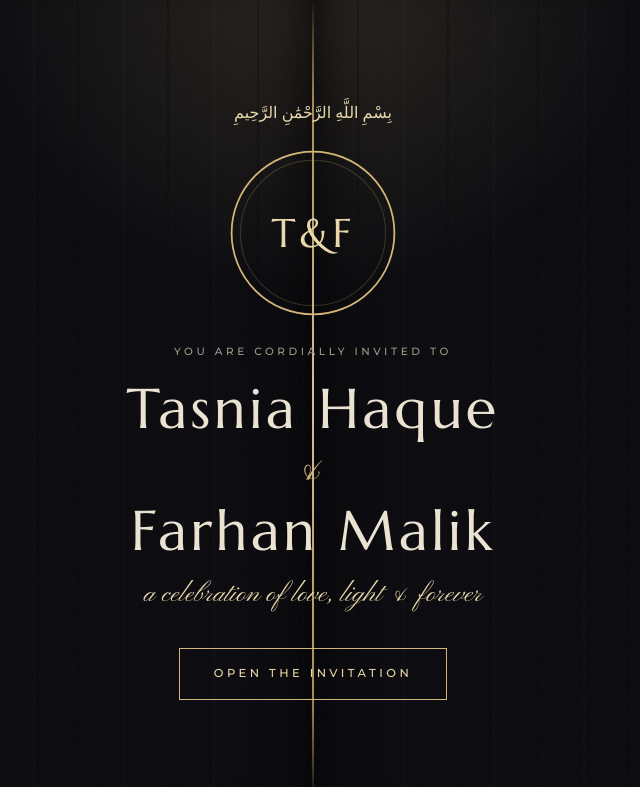
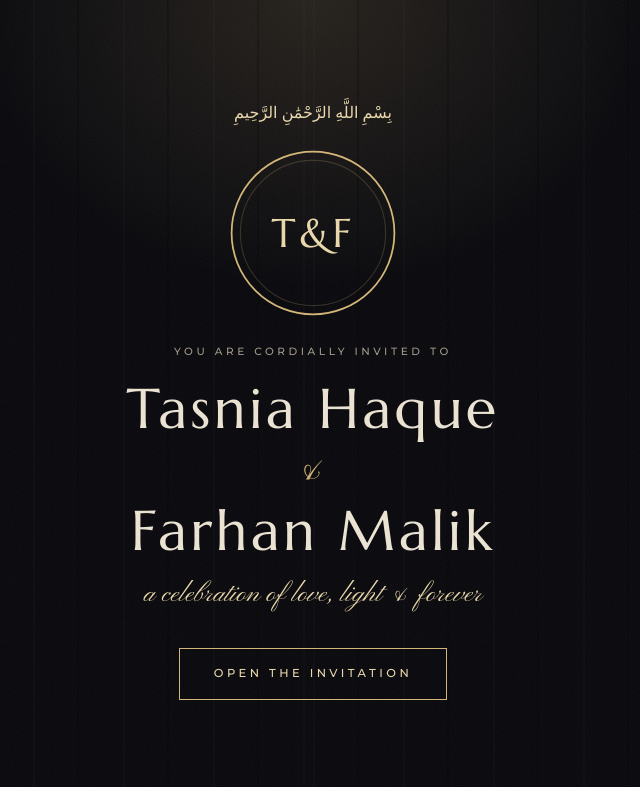
Before and after one commit to SpondoraInvites/template1-luxury, a plain HTML site: page index.html in a window 1280 px wide. Shown: the top 787 px of the page, without its empty margins (327-967 px from the left). Drawn offline with nearby package versions, Linux system fonts and the light colour scheme.

Commit message:
chore: remove line from the middle of the page

```diff
--- a/styles.css
+++ b/styles.css
@@ -207,17 +207,18 @@ button { font: inherit; cursor: pointer; }
 .intro__veil--l {
   left: 0;
   --veil-lit: 100%;
-  box-shadow: inset -46px 0 54px -42px rgba(0, 0, 0, 0.92);
 }
 
 .intro__veil--r {
   right: 0;
   --veil-lit: 0%;
-  box-shadow: inset 46px 0 54px -42px rgba(0, 0, 0, 0.92);
   transition-delay: 0.19s; /* the second panel answers the first, a beat later */
 }
 
-/* Gold trim along each panel's leading edge */
+/* Gold trim along each panel's leading edge.
+   Invisible while the invitation is closed — the two edges sit at the
+   screen's centre and would otherwise read as one line crossing the text.
+   They fade in on open, then ride outward with the panels. */
 .intro__veil::after {
   content: "";
   position: absolute;
@@ -227,13 +228,19 @@ button { font: inherit; cursor: pointer; }
   background: linear-gradient(180deg,
     transparent, var(--gold-deep) 14%, var(--gold) 32%,
     var(--gold-soft) 50%, var(--gold) 68%, var(--gold-deep) 86%, transparent);
-  opacity: 0.85;
-}
+  opacity: 0;
+  transition: opacity 0.5s ease 0.25s;
+}
+
+.intro.is-opening .intro__veil::after { opacity: 0.85; }
 
 .intro__veil--l::after { right: 0; }
 .intro__veil--r::after { left: 0; }
 
-/* The seam of light where the closed panels meet */
+/* The seam of light where the closed panels meet.
+   Hidden while the invitation is closed — it otherwise overlaps the
+   intro text and button. It ignites only when the button is pressed,
+   growing from the top just as the panels begin to part. */
 .intro__seam {
   position: absolute;
   top: 0;
@@ -243,13 +250,17 @@ button { font: inherit; cursor: pointer; }
   margin-left: -1px;
   background: linear-gradient(180deg,
     transparent, var(--gold) 12%, var(--gold-soft) 50%, var(--gold) 88%, transparent);
-  opacity: 0.3;
-  transition: opacity 0.55s ease, box-shadow 0.55s ease;
+  opacity: 0;
+  transform: scaleY(0);
+  transform-origin: center top;
+  transition: opacity 0.4s ease, transform 0.55s cubic-bezier(0.3, 0, 0.2, 1),
+    box-shadow 0.4s ease;
   pointer-events: none;
 }
 
 .intro.is-opening .intro__seam {
   opacity: 1;
+  transform: scaleY(1);
   box-shadow: 0 0 24px 2px var(--glow), 0 0 90px 12px var(--glow);
 }
 
```
